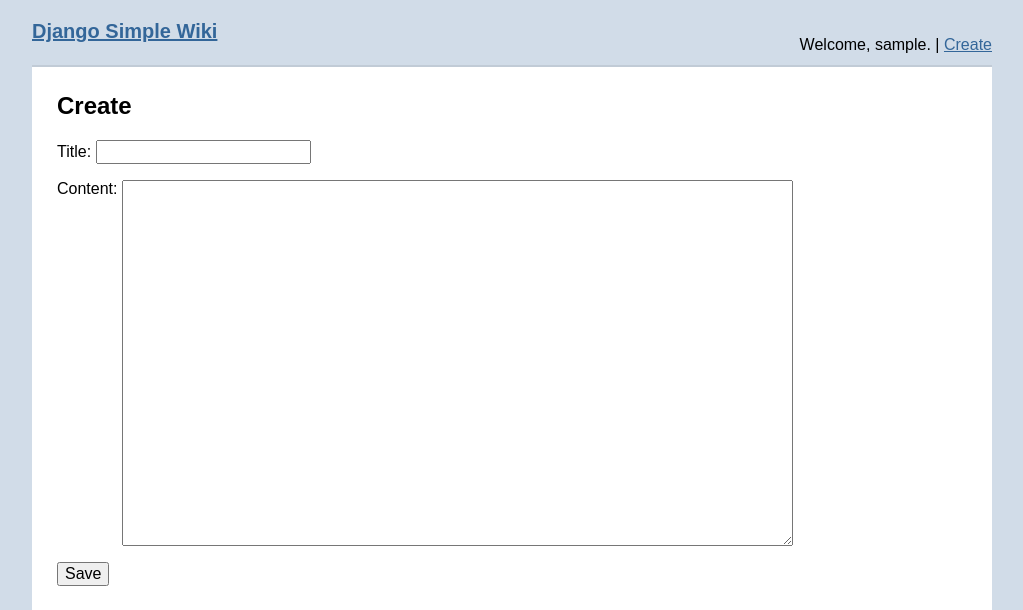
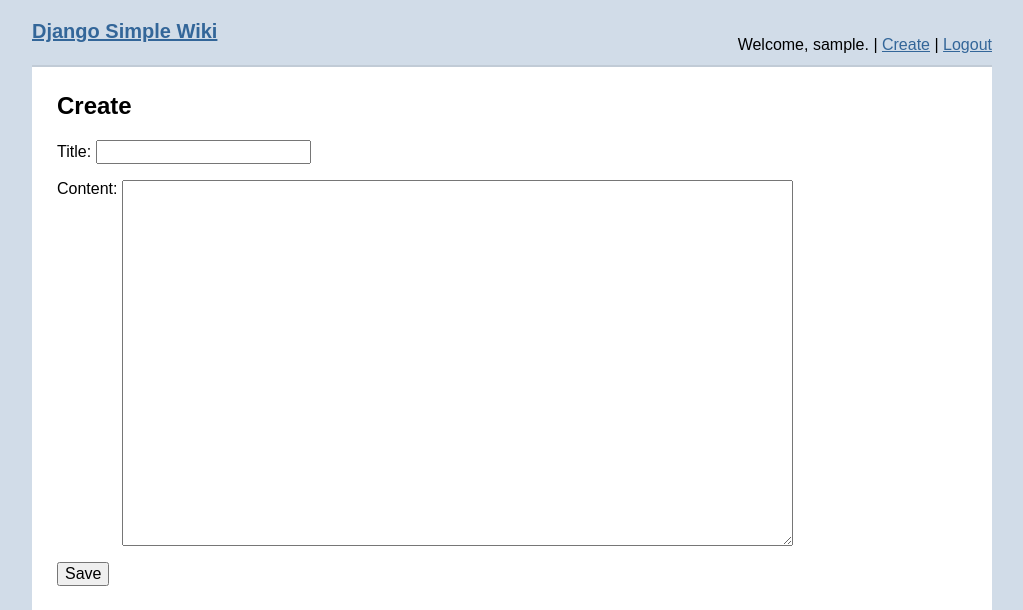
Before and after one commit to berkerpeksag/django-simplewiki, a Django app: page /wiki/create/ in a window 1280 px wide. Shown: the top 610 px of the page, without its empty margins (128-1151 px from the left). Run offline with Django 3.2, Linux system fonts and the light colour scheme; the visitor is signed in with stand-in values (Sample User, id 1).

Commit message:
Cleanup base template.

```diff
--- a/simplewiki/templates/simplewiki/base.html
+++ b/simplewiki/templates/simplewiki/base.html
@@ -1,7 +1,5 @@
 {% load l10n %}
 {% load i18n %}
-{% url 'django.contrib.auth.views.login' as login %}
-{% url 'django.contrib.auth.views.logout' as logout %}
 <!DOCTYPE html>
 <html>
 <head>
@@ -16,9 +14,10 @@
         {% if user.is_authenticated %}
             <p>
                 {% blocktrans with name=user.username %}
-                Welcome, {{ name }}. <a href="{{ logout }}">{{ _('Logout') }}</a>
+                Welcome, {{ name }}.
                 {% endblocktrans %}
                 | <a href="{% url 'simplewiki.create' %}">{{ _('Create') }}</a>
+                | <a href="{% url 'django.contrib.auth.views.logout' %}">{{ _('Logout') }}</a>
             </p>
         {% else %}
             <p><a href="{% url 'django.contrib.auth.views.login' %}">{{ _('Login') }}</a></p>
```
